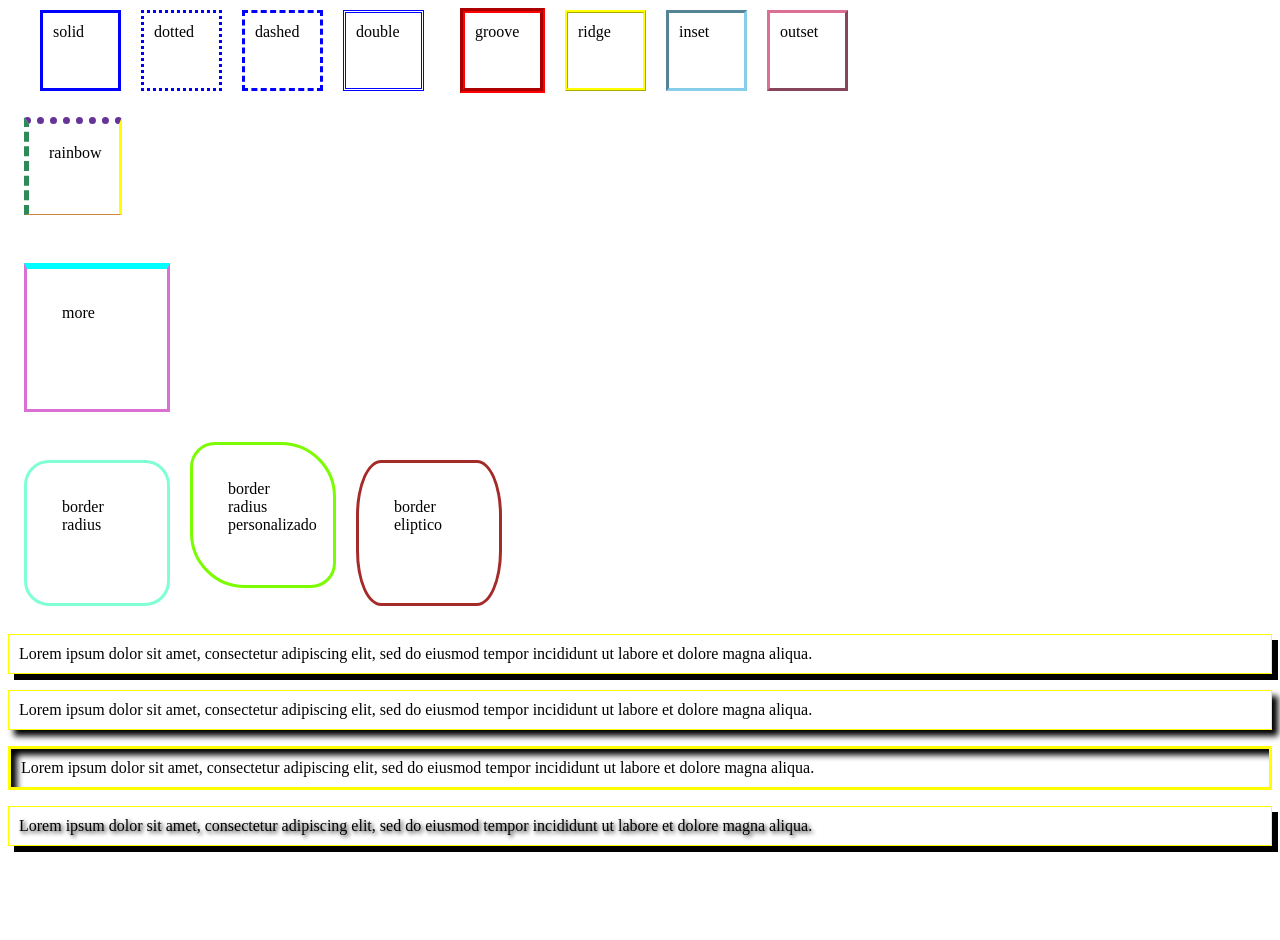
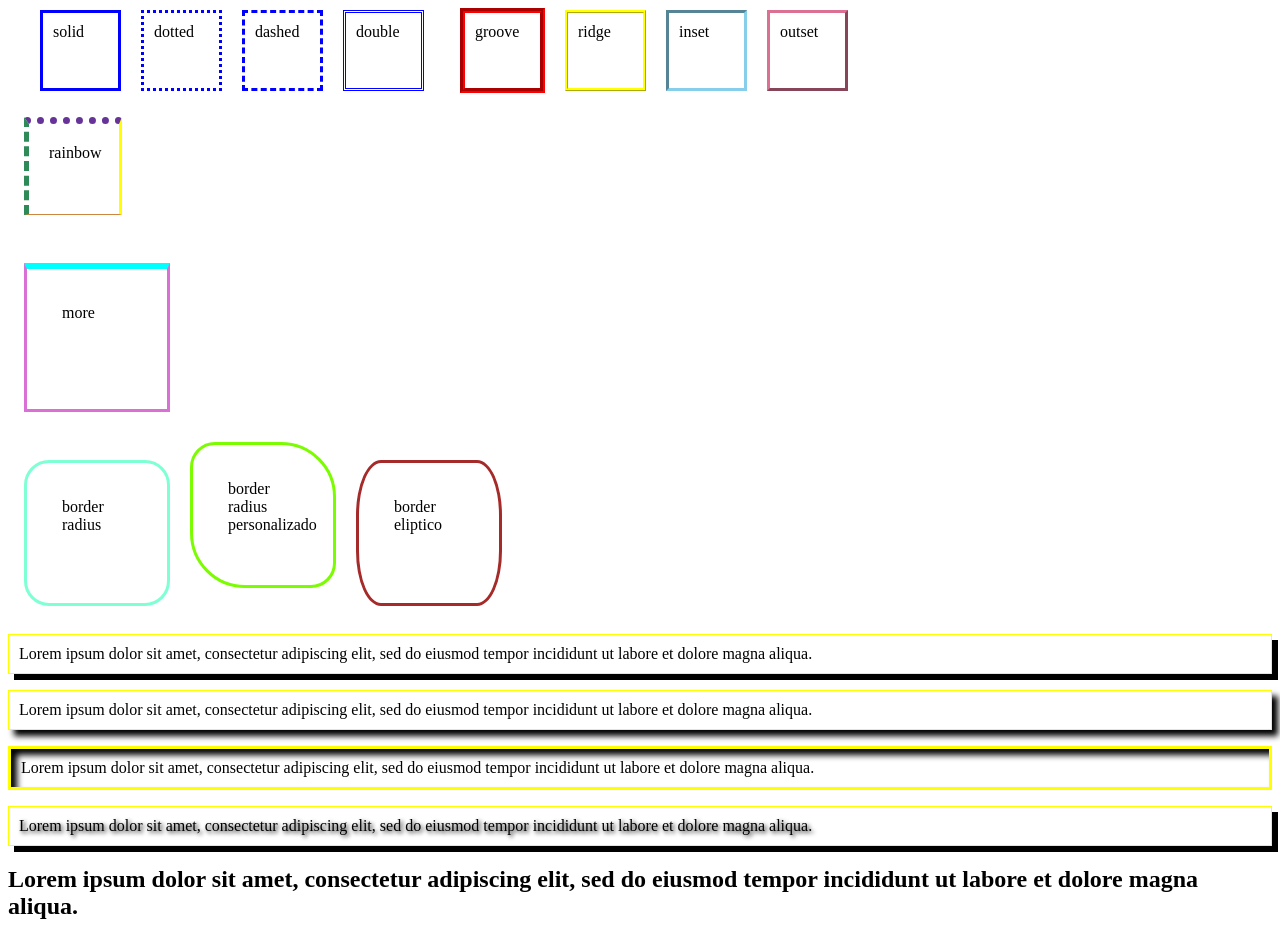
Before and after one commit to Victoriasaurio/CSS-Course-2020, a plain HTML site: page Clase-5/index.html in a window 1280 px wide. Before the commit the page ends 862 px from the top, so only its background shows below. Drawn offline with Linux system fonts and the light colour scheme.

Commit message:
Etiqueta <h2> añadida para el ejejemplo de outline

```diff
--- a/Clase-5/index.html
+++ b/Clase-5/index.html
@@ -36,5 +36,8 @@
 
     <!--SOMBRA TEXTO-->
     <p class="sombra-texto">Lorem ipsum dolor sit amet, consectetur adipiscing elit, sed do eiusmod tempor incididunt ut labore et dolore magna aliqua.</p>
+
+    <!--OUTLINE-->
+    <h2 class="double">Lorem ipsum dolor sit amet, consectetur adipiscing elit, sed do eiusmod tempor incididunt ut labore et dolore magna aliqua.</h2>
 </body>
 </html>
```
